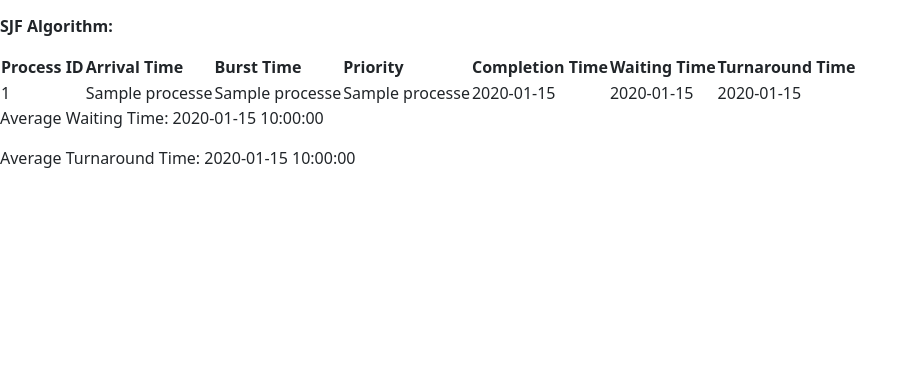
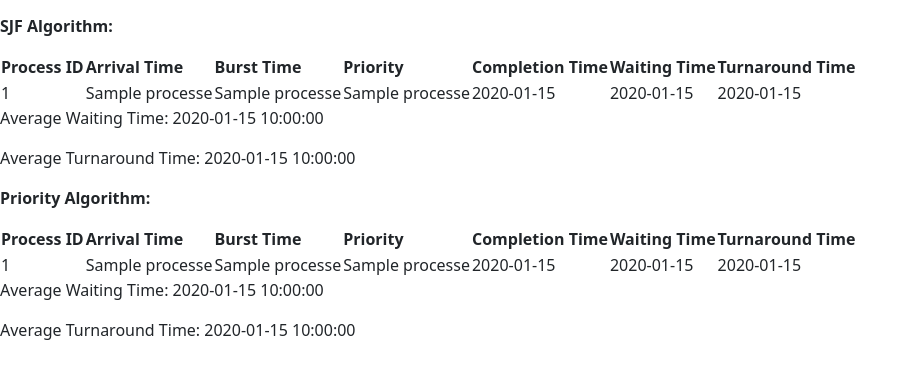
Before and after one commit to Hardvan/The-OS-sential-Guide, a Flask app: template Website/templates/cpu_result.html in a window 1280 px wide. Shown: the part 214-593 px from the top of the page, without its empty margins (0-918 px from the left). Run offline with Flask 2, Linux system fonts and the light colour scheme; the template is opened without the code that fills it: most values are stand-ins (such as "Sample title", 1, 10 or a date in 2020).

Commit message:
Add priority scheduling

```diff
--- a/Website/app.py
+++ b/Website/app.py
@@ -2,7 +2,7 @@
 # run the command: python app.py
 
 from flask import Flask, render_template, request
-from scheduling_algos import fcfs, sjf
+import scheduling_algos
 
 app = Flask(__name__)
 
@@ -38,12 +38,18 @@ def cpu():
             processes.append((pid, arrival_time, burst_time, priority))
 
         # Run FCFS algorithm
-        FCFS_result = fcfs(processes)
+        FCFS_result = scheduling_algos.fcfs(processes)
 
         # Run SJF algorithm
-        SJF_result = sjf(processes)
+        SJF_result = scheduling_algos.sjf(processes)
 
-        return render_template('cpu_result.html', FCFS_result=FCFS_result, SJF_result=SJF_result)
+        # Run Priority algorithm
+        Priority_result = scheduling_algos.priority(processes)
+
+        return render_template('cpu_result.html',
+                               FCFS_result=FCFS_result,
+                               SJF_result=SJF_result,
+                               Priority_result=Priority_result)
 
     return render_template('cpu.html')
 
--- a/Website/templates/cpu.html
+++ b/Website/templates/cpu.html
@@ -30,7 +30,9 @@
   <body>
     {# Navbar #}
     <nav class="navbar navbar-expand-lg navbar-dark bg-dark">
-      <a class="navbar-brand" href="{{url_for('index')}}">Navbar</a>
+      <a class="navbar-brand" href="{{url_for('index')}}"
+        >The OS-sential Guide</a
+      >
       <button
         class="navbar-toggler"
         type="button"
--- a/Website/templates/cpu_result.html
+++ b/Website/templates/cpu_result.html
@@ -85,5 +85,37 @@
     </table>
     <p>Average Waiting Time: {{ SJF_result.average_waiting_time }}</p>
     <p>Average Turnaround Time: {{ SJF_result.average_turnaround_time }}</p>
+
+    <p><strong>Priority Algorithm:</strong></p>
+    <table>
+      <thead>
+        <tr>
+          <th>Process ID</th>
+          <th>Arrival Time</th>
+          <th>Burst Time</th>
+          <th>Priority</th>
+          <th>Completion Time</th>
+          <th>Waiting Time</th>
+          <th>Turnaround Time</th>
+        </tr>
+      </thead>
+      <tbody>
+        {% for i in range(Priority_result.processes|length) %}
+        <tr>
+          <td>{{ Priority_result.processes[i][0] }}</td>
+          <td>{{ Priority_result.processes[i][1] }}</td>
+          <td>{{ Priority_result.processes[i][2] }}</td>
+          <td>{{ Priority_result.processes[i][3] }}</td>
+          <td>{{ Priority_result.completion_times[i] }}</td>
+          <td>{{ Priority_result.waiting_times[i] }}</td>
+          <td>{{ Priority_result.turnaround_times[i] }}</td>
+        </tr>
+        {% endfor %}
+      </tbody>
+    </table>
+    <p>Average Waiting Time: {{ Priority_result.average_waiting_time }}</p>
+    <p>
+      Average Turnaround Time: {{ Priority_result.average_turnaround_time }}
+    </p>
   </body>
 </html>
--- a/Website/templates/home.html
+++ b/Website/templates/home.html
@@ -27,7 +27,9 @@
   <body>
     {# Navbar #}
     <nav class="navbar navbar-expand-lg navbar-dark bg-dark">
-      <a class="navbar-brand" href="{{url_for('index')}}">Navbar</a>
+      <a class="navbar-brand" href="{{url_for('index')}}"
+        >The OS-sential Guide</a
+      >
       <button
         class="navbar-toggler"
         type="button"
```
Also changed, not shown: Website/scheduling_algos.py (+54 -0 lines).
